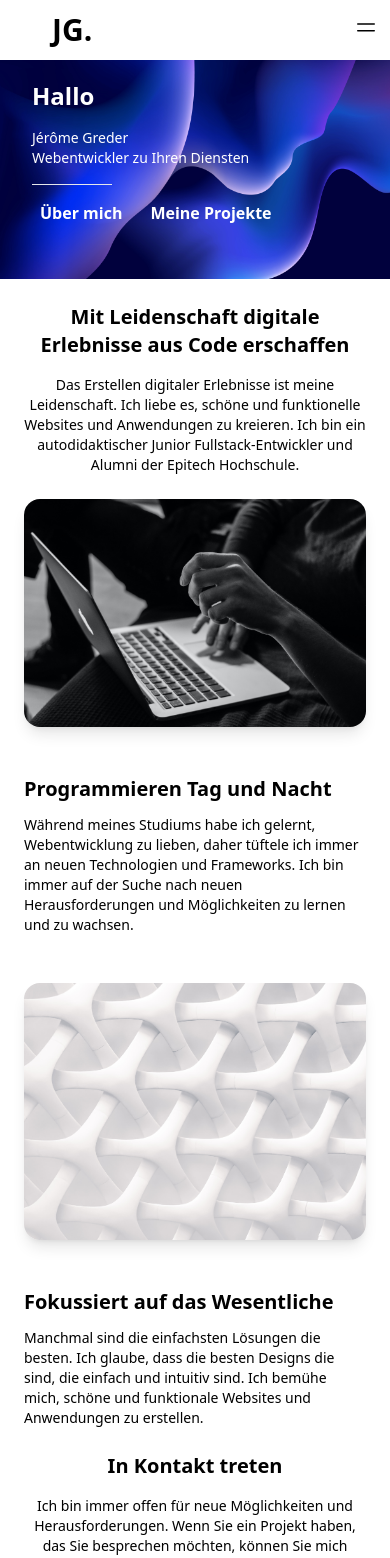
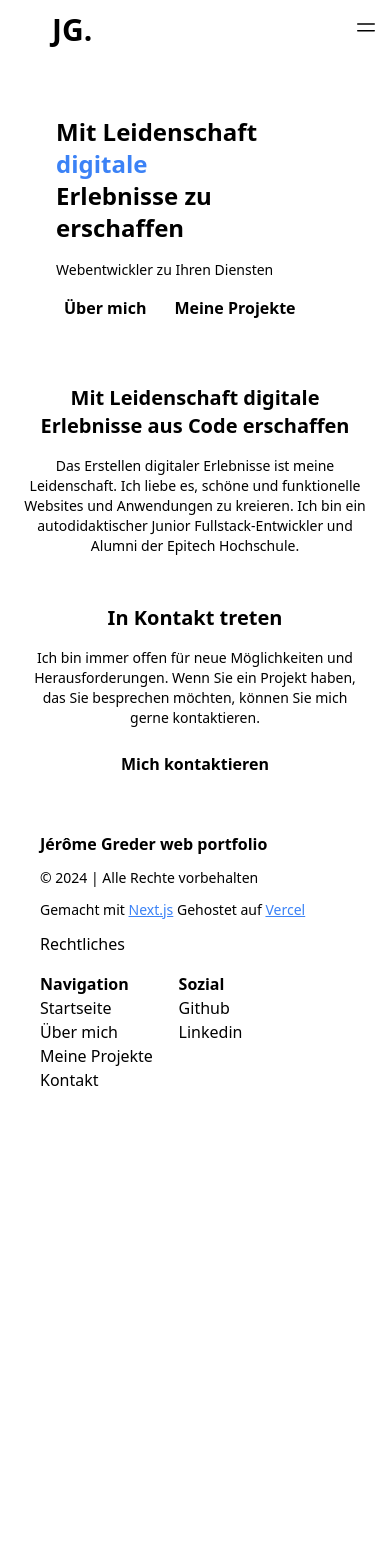
Before and after one commit to Glados1998/jerome-greder-web-portfolio-client, a Next.js app: page /de in a window 390 px wide. Shown: the top 1558 px of the page. After the commit the page ends 1120 px from the top, so only its background shows below. Built offline with nearby package versions, Linux system fonts and the light colour scheme.

Commit message:
Refactor layout and update translations
Redesigned layout for better alignment and responsiveness. Enhanced title text with rich formatting. Updated translations in German, French, and English to reflect new phrasing and removed redundant code from project section.

```diff
--- a/messages/de.json
+++ b/messages/de.json
@@ -28,9 +28,8 @@
   },
   "page": {
     "Index": {
-      "title": "Hallo",
-      "webDev": "Webentwickler",
-      "atYourService": "zu Ihren Diensten",
+      "title": "Mit Leidenschaft <span>digitale</span> <br></br>Erlebnisse zu erschaffen",
+      "webDev": "Webentwickler zu Ihren Diensten",
       "subTitle": "Mit Leidenschaft digitale Erlebnisse aus Code erschaffen",
       "subDescription": "Das Erstellen digitaler Erlebnisse ist meine Leidenschaft. Ich liebe es, schöne und funktionelle Websites und Anwendungen zu kreieren. Ich bin ein autodidaktischer Junior Fullstack-Entwickler und Alumni der ",
       "epitech": "Epitech Hochschule",
--- a/messages/en.json
+++ b/messages/en.json
@@ -30,9 +30,8 @@
   },
   "page": {
     "Index": {
-      "title": "Hello",
-      "webDev": "Web Developer",
-      "atYourService": "at your service",
+      "title": "Crafting <span>digital</span> experiences <br></br> Out of passion",
+      "webDev": "Web Developer at your service",
       "subTitle": "Crafting digital experiences out of code with passion.",
       "subDescription": "Building digital experiences is my passion. I love to create beautiful and functional websites and applications. I am a self-taught junior Fullstack developer and alumni of the ",
       "epitech": "Epitech School",
--- a/messages/fr.json
+++ b/messages/fr.json
@@ -28,9 +28,8 @@
   },
   "page": {
     "Index": {
-      "title": "Bonjour",
-      "webDev": "Développeur web",
-      "atYourService": "à votre service",
+      "title": "Créer des <span>expériences</span> numériques <br></br> Avec passion",
+      "webDev": "Développeur web à votre service",
       "subTitle": "Créer des expériences numériques à partir de code avec passion",
       "subDescription": "Construire des expériences numériques est ma passion. J'adore créer des sites web et des applications à la fois belles et fonctionnelles. Je suis un développeur Fullstack junior autodidacte et ancien élève ",
       "epitech": "d'Epitech",
--- a/src/app/[locale]/page.tsx
+++ b/src/app/[locale]/page.tsx
@@ -16,21 +16,22 @@ export default function Home() {
 
     return (
         <>
-            <div className='relative'>
-                <Image src={homeBanner} alt="Home banner"
-                       className="relative xl:h-[45rem] lg:h-[30rem] md:h-[24rem] sm:h-[20rem]"/>
-                <div
-                    className="absolute top-1 left-4 md:left-16 md:top-14 w-fit flex flex-col justify-center items-start text-white p-4">
-                    <h1 className="text-2xl md:text-4xl lg:text-6xl xl:text-8xl font-bold">{t("title")}</h1>
+            <div className={'flex flex-col justify-center m-6 md:m-12'}>
+
+                <div className="md:left-16 md:top-14 w-fit flex flex-col justify-center items-start p-8">
+                    <h1 className="text-2xl md:text-4xl lg:text-6xl xl:text-7xl font-bold">
+                        {t.rich("title", {
+                            span: (children) => <span className="text-blue-500 dark:text-white">{children}</span>,
+                            br: () => <br/>
+                        })}
+                    </h1>
                     <p className="text-sm md:text-xl lg:text-2xl xl:text-4xl mt-4 md:mt-4 lg:mt-8 xl:mt-8 font-medium">
-                        Jérôme Greder <br/>
-                        {t("webDev")} {t("atYourService")}
+                        {t("webDev")}
                     </p>
-                    <hr className="w-20 md:w-32 mt-4 md:mt-4"/>
-                    <div className="flex flex-wrap gap-3 mt-2 md:mt-8">
+                    <div className="flex flex-wrap gap-3 mt-2 md:mt-12 ">
                         {links.map((link) => (
                             <Link href={`/${link.href}`} key={link.label}
-                                  className="btn-inverted">
+                                  className="btn">
                                 {t(`buttonsLabel.${link.label}`)}
                             </Link>
                         ))}
@@ -47,26 +48,7 @@ export default function Home() {
                 </div>
             </div>
             <div className={'flex flex-col md:flex-row gap-12 justify-evenly m-6 md:m-12 text-center'}>
-                <div className={'flex flex-col gap-12'}>
-                    <div>
-                        <Image src={passion} loading="lazy" alt="Passion" width={500} height={250}
-                               className="rounded-2xl shadow-lg"/>
-                    </div>
-                    <div className={'text-left w-fit md:w-[400px] break-words'}>
-                        <h1 className={'text-xl md:text-3xl font-bold mb-3'}>{t("coding.title")}</h1>
-                        <p className={'text-sm md:text-base font-medium'}>{t("coding.description")}</p>
-                    </div>
-                </div>
-                <div className={'flex flex-col gap-12'}>
-                    <div>
-                        <Image src={minimal} loading="lazy" alt="minimal" width={450} height={200}
-                               className="rounded-2xl shadow-lg"/>
-                    </div>
-                    <div className={'text-left w-fit md:w-[400px] break-words'}>
-                        <h1 className={'text-xl md:text-3xl font-bold mb-3'}>{t("minimalism.title")}</h1>
-                        <p className={'text-sm md:text-base font-medium'}>{t("minimalism.description")}</p>
-                    </div>
-                </div>
+
             </div>
             <div className={'flex flex-col justify-center m-6 md:m-12 '}>
                 <div className={'flex flex-col justify-center items-center '}>
--- a/src/app/[locale]/projects/page.tsx
+++ b/src/app/[locale]/projects/page.tsx
@@ -32,10 +32,7 @@ export default function Projects() {
 
                 {/* Project Section */}
                 <div className="flex flex-wrap mt-10 gap-12 justify-start">
-                    {
-                        projects.data.map((project, index) => (
-                            <ProjectItem key={index} projects={project.attributes}/>
-                        ))}
+
                 </div>
             </div>
         </>
```
